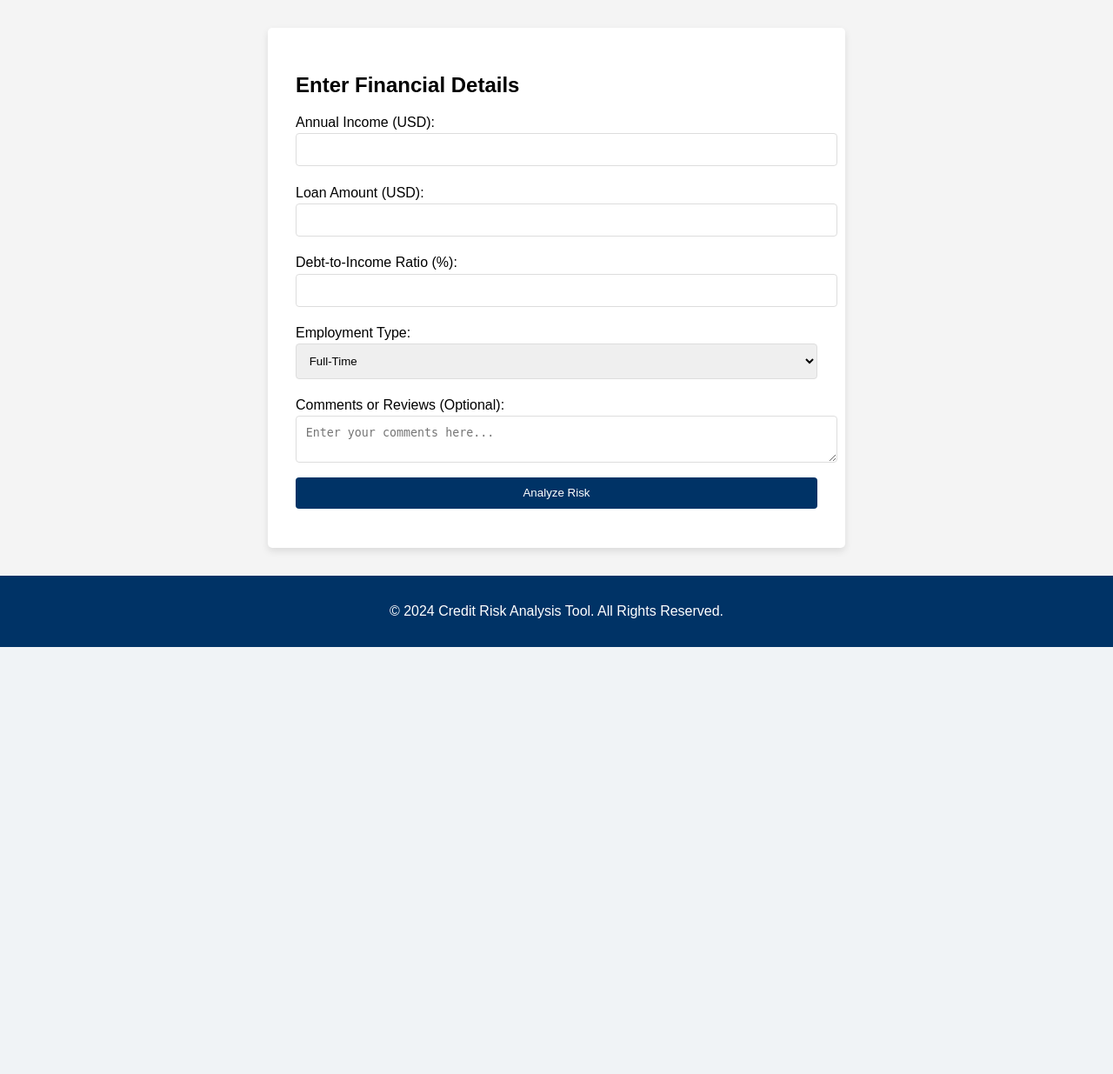
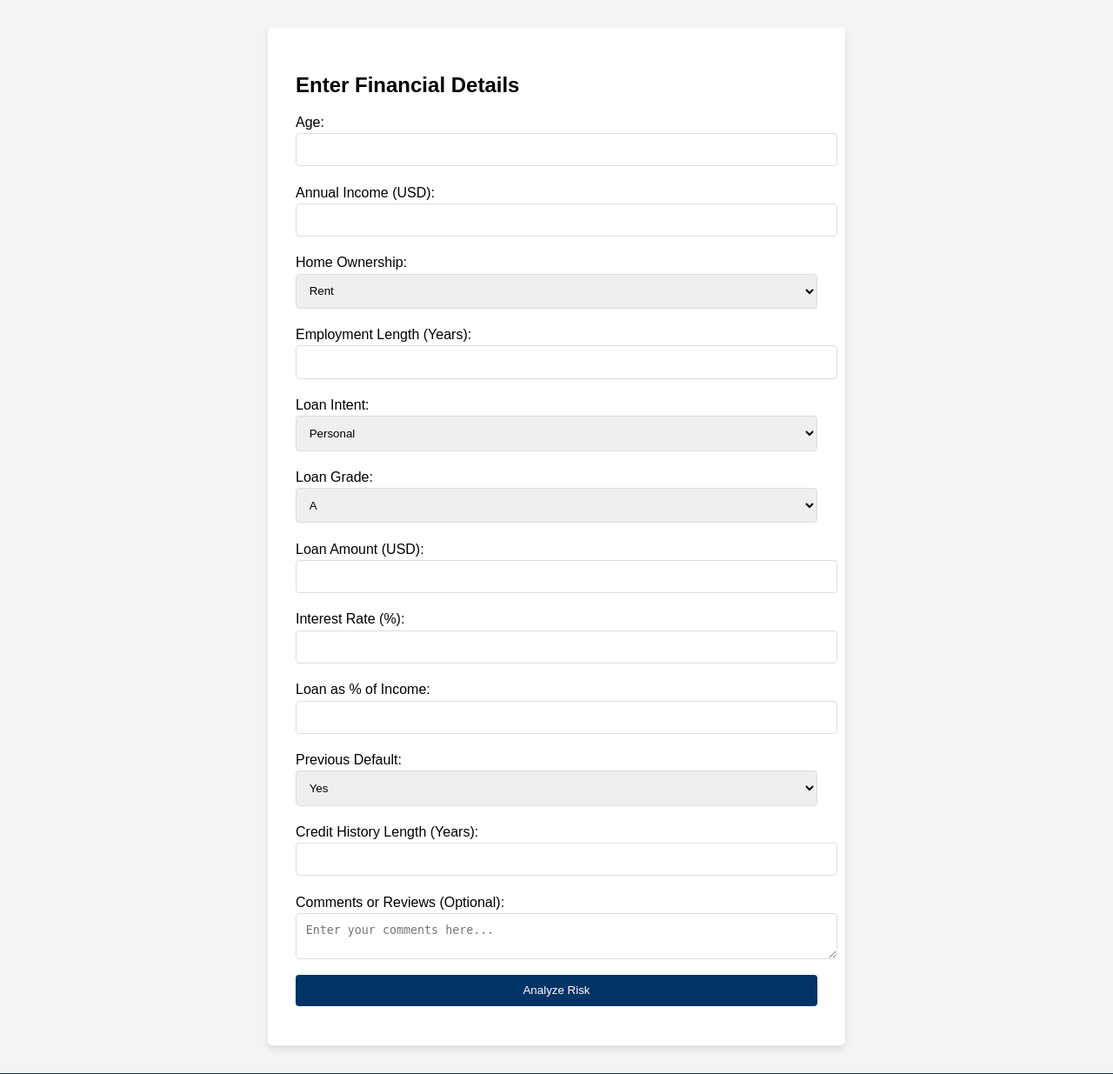
Before and after one commit to Likhithanimmalapudi/credit-risk-analysis, a Flask app: page /main_form.html in a window 1280 px wide. Shown: the part 112-1347 px from the top of the page at 87% size. Before the commit the page ends 856 px from the top, so only its background shows below. Run offline with Flask 3, Linux system fonts and the light colour scheme; parts of the project's set-up code (start-up, migrations or seed data) failed here and were passed over.

Commit message:
Update main_form.html

```diff
--- a/templates/main_form.html
+++ b/templates/main_form.html
@@ -59,24 +59,64 @@
         <h1>Credit Risk Analysis Tool</h1>
     </header>
     <main>
-        <form id="credit-risk-form">
+        <form id="credit-risk-form" method="POST" action="/predict">
             <h2>Enter Financial Details</h2>
+
+            <label for="age">Age:</label>
+            <input type="number" id="age" name="age" required>
+
             <label for="income">Annual Income (USD):</label>
             <input type="number" id="income" name="income" required>
+
+            <label for="home">Home Ownership:</label>
+            <select id="home" name="home">
+                <option value="RENT">Rent</option>
+                <option value="OWN">Own</option>
+                <option value="MORTGAGE">Mortgage</option>
+                <option value="OTHER">Other</option>
+            </select>
+
+            <label for="emp_length">Employment Length (Years):</label>
+            <input type="number" id="emp_length" name="emp_length" required>
+
+            <label for="intent">Loan Intent:</label>
+            <select id="intent" name="intent">
+                <option value="PERSONAL">Personal</option>
+                <option value="EDUCATION">Education</option>
+                <option value="MEDICAL">Medical</option>
+                <option value="VENTURE">Venture</option>
+                <option value="HOMEIMPROVEMENT">Home Improvement</option>
+                <option value="DEBTCONSOLIDATION">Debt Consolidation</option>
+            </select>
+
+            <label for="grade">Loan Grade:</label>
+            <select id="grade" name="grade">
+                <option value="A">A</option>
+                <option value="B">B</option>
+                <option value="C">C</option>
+                <option value="D">D</option>
+                <option value="E">E</option>
+                <option value="F">F</option>
+                <option value="G">G</option>
+            </select>
 
             <label for="loan">Loan Amount (USD):</label>
             <input type="number" id="loan" name="loan" required>
 
-            <label for="dti">Debt-to-Income Ratio (%):</label>
-            <input type="number" id="dti" name="dti" step="0.01" required>
+            <label for="rate">Interest Rate (%):</label>
+            <input type="number" id="rate" name="rate" step="0.01" required>
 
-            <label for="employment">Employment Type:</label>
-            <select id="employment" name="employment">
-                <option value="full-time">Full-Time</option>
-                <option value="part-time">Part-Time</option>
-                <option value="self-employed">Self-Employed</option>
-                <option value="unemployed">Unemployed</option>
+            <label for="percent_income">Loan as % of Income:</label>
+            <input type="number" id="percent_income" name="percent_income" step="0.01" required>
+
+            <label for="default">Previous Default:</label>
+            <select id="default" name="default">
+                <option value="Y">Yes</option>
+                <option value="N">No</option>
             </select>
+
+            <label for="history">Credit History Length (Years):</label>
+            <input type="number" id="history" name="history" required>
 
             <label for="comments">Comments or Reviews (Optional):</label>
             <textarea id="comments" name="comments" placeholder="Enter your comments here..."></textarea>
@@ -87,25 +127,5 @@
     <footer>
         <p>© 2024 Credit Risk Analysis Tool. All Rights Reserved.</p>
     </footer>
-
-    <script>
-        const form = document.getElementById('credit-risk-form');
-
-        form.addEventListener('submit', async (e) => {
-            e.preventDefault();
-
-            // Simulated results
-            const riskResult = "Low";
-            const sentimentResult = "Positive";
-
-            // Add fade-out effect
-            document.body.style.opacity = '0';
-
-            setTimeout(() => {
-                const url = `result.html?risk=${encodeURIComponent(riskResult)}&sentiment=${encodeURIComponent(sentimentResult)}`;
-                window.location.href = url;
-            }, 500);
-        });
-    </script>
 </body>
 </html>
```
